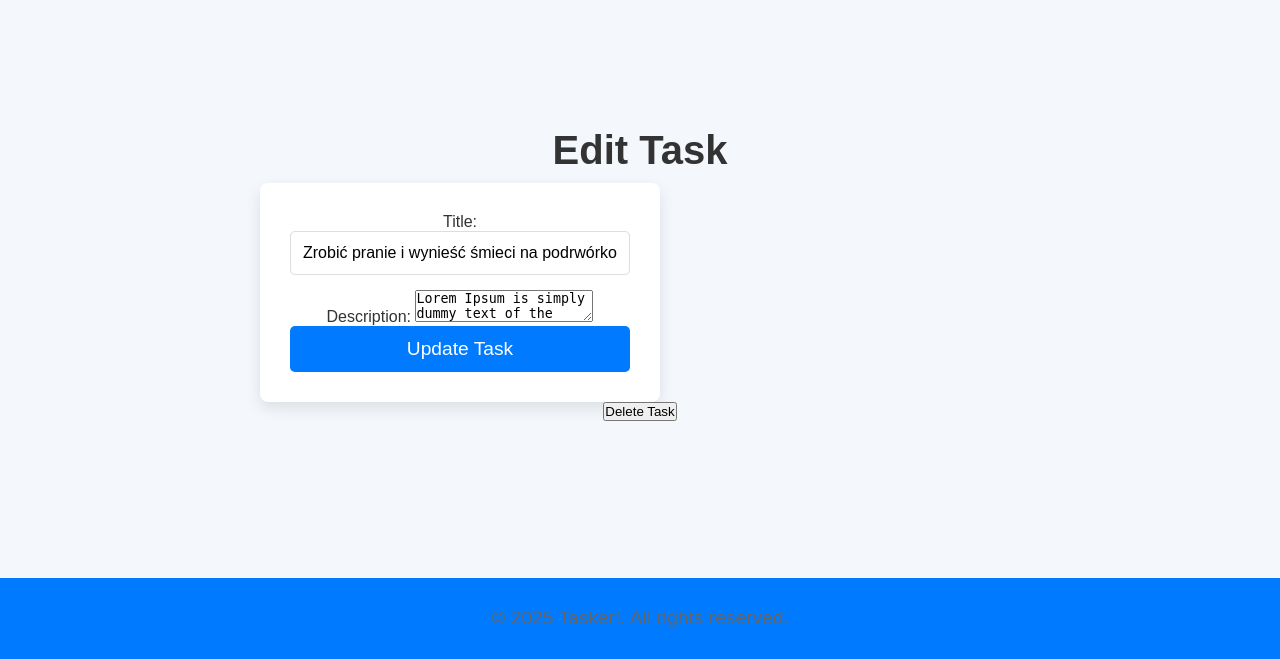
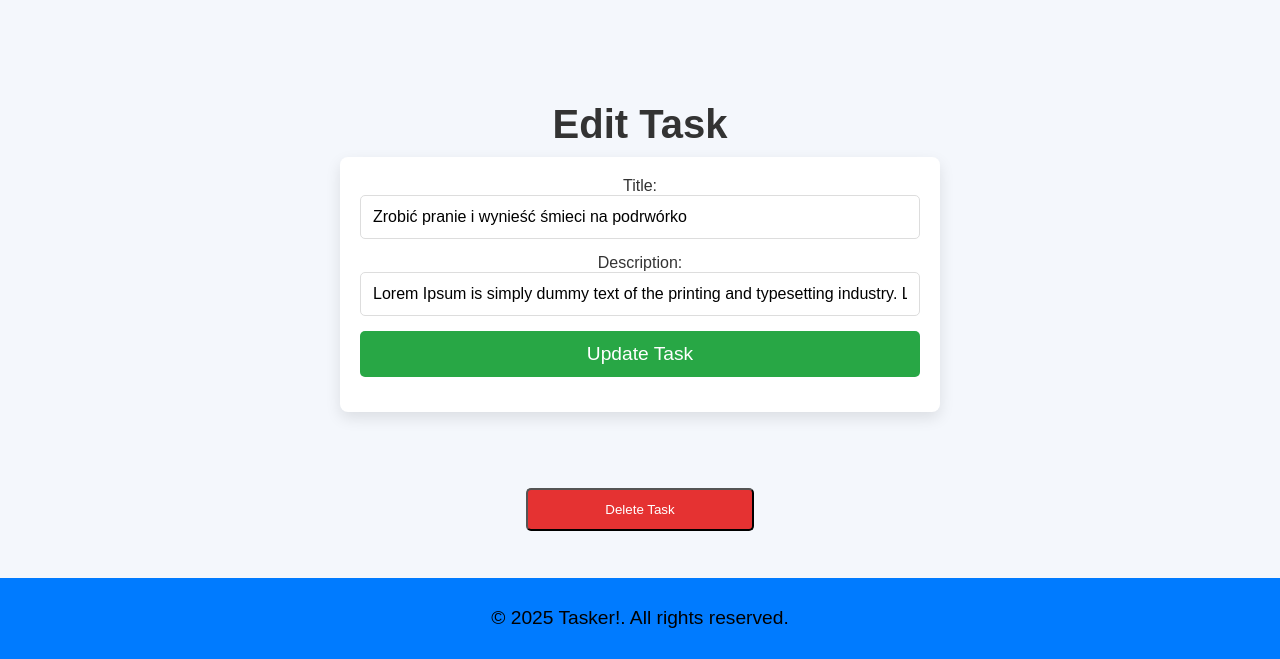
Before and after one commit to BBarbuz/taskManagerApp, a Flask app: page /tasks/23 in a window 1280 px wide. Shown: the part 141-800 px from the top of the page. Run offline with Flask 3, Linux system fonts and the light colour scheme; a user stored in the database is signed in.

Commit message:
Updated couple things

```diff
--- a/routes.py
+++ b/routes.py
@@ -1,13 +1,10 @@
 from flask import Blueprint, request, jsonify, session, render_template
 from werkzeug.security import generate_password_hash, check_password_hash
 from models import Task, User
-#import logging
 
 task_routes = Blueprint("tasks", __name__, url_prefix="/tasks")
 auth_routes = Blueprint("auth", __name__, url_prefix="/auth")
 main_routes = Blueprint("main", __name__, url_prefix="/")
-
-#logging.basicConfig(level=logging.DEBUG)
 
 # Main Page
 @main_routes.route("/", methods=["GET"])
@@ -30,6 +27,8 @@ def get_tasks():
 
 @task_routes.route("/<int:task_id>", methods=["GET"])
 def get_task_update(task_id):
+    if "user_id" not in session:
+        return jsonify({"error": "Unauthorized"}), 401
     task = Task.get_or_none(Task.id == task_id, Task.user_id == session["user_id"])
     if not task:
         return jsonify({"error": "Unauthorized"}), 401
@@ -84,6 +83,12 @@ def logout_get():
 def register():
     data = request.get_json()
     password_hash = generate_password_hash(data["password"])
+
+    # Check if username already exists
+    existing_user = User.get_or_none(User.username == data["username"])
+    if existing_user:
+        return jsonify({"success": False, "error": "Username already exists"}), 409
+
     if 3 <= len(data['username']) <= 15 and 8 <= len(data['password']) <= 40:
         user = User.create(username=data["username"], password_hash=password_hash)
         return jsonify(user.__data__), 201
--- a/static/css/style.css
+++ b/static/css/style.css
@@ -67,6 +67,7 @@ main {
     max-width: 800px;
     width: 100%;
     animation: fadeIn 1s ease-in-out;
+    margin-top: 100px;
 }
 
 h1 {
@@ -143,6 +144,11 @@ li a {
     text-decoration: line-through;
 }
 
+#completed-tasks a {
+    background-color: #e4f7e8;
+    text-decoration: none;
+}
+
 #completed-tasks input[type="checkbox"] {
     background-color: #66bb6a;
 }
@@ -157,6 +163,10 @@ footer {
     bottom: 0;
     left: 0;
     width: 100%;
+}
+
+footer p{
+    color: black;
 }
 
 /* Animations */
@@ -288,3 +298,63 @@ form .register-link a:hover, form .login-link a:hover {
         padding: 25px;
     }
 }
+
+#delete-task-button {
+    width: 30%;
+    margin-bottom: 15px;
+    padding: 12px;
+    border-radius: 5px;
+    margin-top: 10%;
+}
+
+
+#delete-task-button {
+    background-color: #e53232;
+    color: white;
+}
+
+#delete-task-button:hover {
+    background-color: #ab0219;
+}
+
+#new-task {
+    width: 30%;
+    margin-bottom: 15px;
+    padding: 12px;
+    border-radius: 5px;
+    margin-top: 3%;
+    margin-bottom: 10%;
+}
+
+#new-task {
+    background-color: #28a745;
+    color: white;
+}
+
+#new-task:hover {
+    background-color: #218838;
+    cursor: pointer;
+}
+
+#error-message {
+    width: 100%;
+    margin-bottom: 15px;
+    padding: 12px;
+    border-radius: 5px;
+    margin-top: 3%;
+    margin-bottom: 10%;
+    background-color: #e53232;
+    color: white;
+
+}
+
+#success-message{
+    width: 100%;
+    margin-bottom: 15px;
+    padding: 12px;
+    border-radius: 5px;
+    margin-top: 3%;
+    margin-bottom: 10%;
+    background-color: #28a745;
+    color: white;
+}
--- a/static/js/app.js
+++ b/static/js/app.js
@@ -60,7 +60,7 @@ if (el) {
             body: JSON.stringify({ username, password }),
         });
 
-        successOrNot(response.ok, 'Registration successful!', 'Registration failed. Please try again.', successMessageElement, errorMessageElement);
+        successOrNot(response.ok, 'Registration successful!', 'Registration failed. User already exist.', successMessageElement, errorMessageElement);
 
         if (response.ok) {
             window.location.href = '/auth/login';
@@ -116,10 +116,10 @@ if(el){
 }
 
 // add.html script
-el = document.getElementById('add-form');
+el = document.getElementById('add-task-form');
 if(el){
 
-    document.getElementById('add-form').addEventListener('submit', async (event) => {
+    document.getElementById('add-task-form').addEventListener('submit', async (event) => {
         event.preventDefault();
 
         // Constants definitions
--- a/static/js/edit_task.js
+++ b/static/js/edit_task.js
@@ -1,6 +1,6 @@
 document.addEventListener('DOMContentLoaded', () => {
     const taskId = window.location.pathname.split('/').pop(); // Extract task ID from URL
-    const editForm = document.getElementById('edit-task-form');
+    const editForm = document.getElementById('add-task-form');
     const deleteButton = document.getElementById('delete-task-button');
     const successMessageElement = document.getElementById('success-message');
     const errorMessageElement = document.getElementById('error-message');
--- a/templates/add.html
+++ b/templates/add.html
@@ -20,14 +20,13 @@
     <main>
         <h1>Add new task</h1>
 
-        <form id="add-form">
+        <form id="add-task-form">
             <input type="text" name="title" placeholder="title" required>
             <input type="text" name="description" placeholder="description" required>
             <div id="error-message" style="display: none;"></div>
             <div id="success-message" style="display: none;"></div>
             <button type="submit">Add task</button>
         </form>
-
 
 
     </main>
--- a/templates/edit.html
+++ b/templates/edit.html
@@ -19,12 +19,12 @@
     <main>
         <h1>Edit Task</h1>
 
-        <form id="edit-task-form">
+        <form id="add-task-form">
             <label for="title">Title:</label>
-            <input type="text" id="title" name="title" required maxlength="70" value="{{ task.title }}">
+            <input type="text" name="title" value="{{ task.title }}">
 
             <label for="description">Description:</label>
-            <textarea id="description" name="description" required maxlength="250">{{ task.description }}</textarea>
+            <input type="text" name="description" value="{{ task.description }}">
 
             <button type="submit">Update Task</button>
         </form>
--- a/templates/tasks.html
+++ b/templates/tasks.html
@@ -18,7 +18,9 @@
     </header>
     <main>
         <h1>Task List</h1>
-        <button class="new-task"><a href="/tasks/add">Add new task</a></button> <br/><br/>
+        <button onclick="location.href='/tasks/add'" id="new-task">Add new task</button>
+
+        <br/>
 
         <h3>To be completed:</h3>
         <ul id="incomplete-tasks">
```
Also changed, not shown: database.db.
